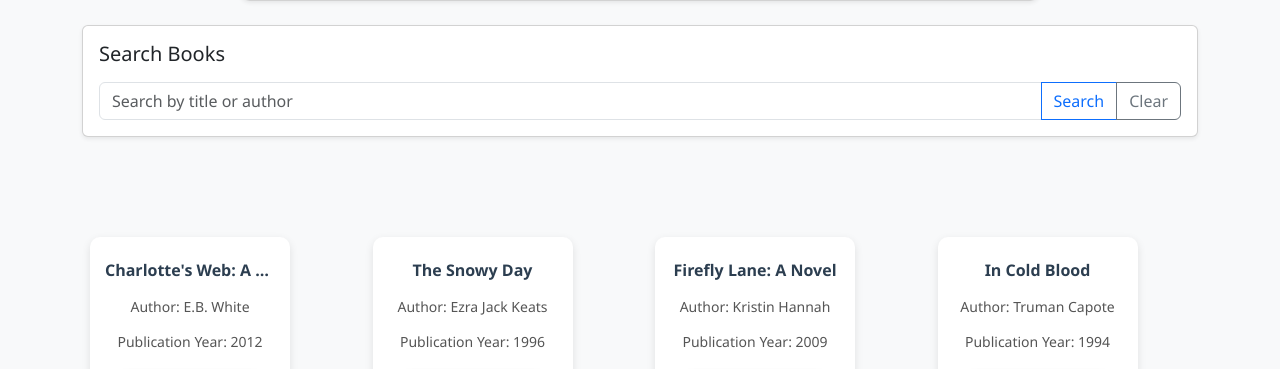
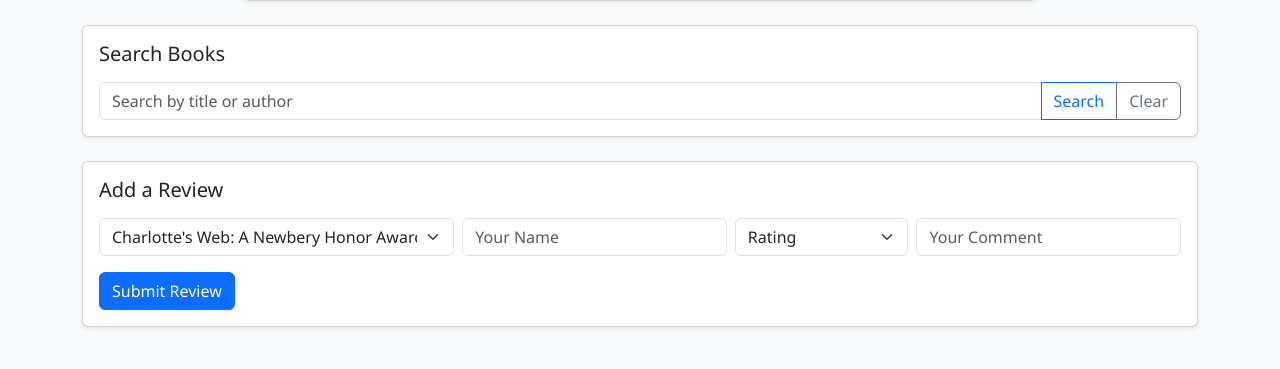
Before and after one commit to mkhan221/bookstore-flask-cloud, a Flask app: page / in a window 1280 px wide. Shown: the part 471-840 px from the top of the page. Run offline with Flask 2, Linux system fonts and the light colour scheme; data comes from the database, SQL or seed files in the repository; data that the repository does not hold is empty.

Commit message:
Added review UI and updated script.js

```diff
--- a/static/script.js
+++ b/static/script.js
@@ -1,197 +1,258 @@
-// Array to store book data
+// ======================================================
+// =============== BOOK STORE FRONTEND JS ===============
+// ======================================================
+
+// Store locally added books (UI only)
 const books = [];
 
-//Grab the author value
-const author = document.getElementById("author").value;
 
-// Function to add a book to the list and send it to the server
+// ======================================================
+// =============== ADD BOOK TO DATABASE =================
+// ======================================================
+
 function addBook() {
     const bookTitle = document.getElementById('title').value;
-    const author = document.getElementById('author').value;  // 👈 grab author
+    const author = document.getElementById('author').value;
     const publicationYear = document.getElementById('publicationYear').value;
     const imageUrl = document.getElementById('imageUrl').value;
 
-    // Create a JSON object with book data
     const bookData = {
         title: bookTitle,
-        author: author,  // 👈 include author
+        author: author,
         publication_year: publicationYear,
         image_url: imageUrl
     };
 
-    // Send the book data to the server via POST request
     fetch('/api/add_book', {
         method: 'POST',
-        headers: {
-            'Content-Type': 'application/json'
-        },
+        headers: {'Content-Type': 'application/json'},
         body: JSON.stringify(bookData)
     })
-        .then(response => response.json())
+    .then(r => r.json())
     .then(data => {
-            console.log(data.message);
-
-            // Add the new book data to the books array
+        console.log("Added:", data);
         books.push(bookData);
-
-            // Refresh the book list
         displayBooks();
+        loadBooksDropdown();  // refresh dropdown for reviews
     })
-        .catch(error => {
-            console.error('Error adding book:', error);
-        });
+    .catch(err => console.error("Error adding book:", err));
 }
 
-// Function to display books in the list
+
+// UI Message after adding a book
 function displayBooks() {
     const bookList = document.getElementById('bookList');
-    bookList.innerHTML = ''; // Clear existing book list
+    bookList.innerHTML = '';
 
     books.forEach(book => {
-        const bookElement = document.createElement('div');
-        bookElement.innerHTML = `
+        const el = document.createElement('div');
+        el.innerHTML = `
             <h2>Added Successfully: ${book.title}</h2>
             <p>Author: ${book.author ? book.author : 'Unknown'}</p>
             <p>Publication Year: ${book.publication_year}</p>
-            ${book.image_url ? `<img src="${book.image_url}" alt="Book Cover" width="120">` : ""}
+            ${book.image_url ? `<img src="${book.image_url}" width="120">` : ""}
         `;
-        bookList.appendChild(bookElement);
+        bookList.appendChild(el);
     });
 }
 
 
+// ======================================================
+// =============== SHOW ALL BOOKS =======================
+// ======================================================
 
-// Function to fetch and display all books from the server
 function showAllBooks() {
     fetch('/api/books')
-        .then(response => response.json())
+    .then(r => r.json())
     .then(data => {
-            const bookList = document.getElementById('allbooks');
-            bookList.innerHTML = ''; // Clear existing book list
-            console.log(data)
+        const container = document.getElementById("allbooks");
+        container.innerHTML = "";
+
         data.books.forEach(book => {
-                const bookElement = document.createElement('div');
-                bookElement.innerHTML = `
-                    <h2>${book.title}</h2>
-                    <p>Author: ${book.author ? book.author : 'Unknown'}</p>
-                    <p>Publication Year: ${book.publication_year}</p>
-                    ${book.image_url ? `<img src="${book.image_url}" alt="Book Cover" width="120">` : ""}
+            const col = document.createElement('div');
+            col.className = 'col';
+
+            col.innerHTML = `
+                <div class="card h-100 shadow-sm">
+                    ${book.image_url ? `<img src="${book.image_url}" class="card-img-top" style="height:250px; object-fit:cover;">` : ""}
+                    <div class="card-body">
+                        <h5>${book.title}</h5>
+                        <p><strong>Author:</strong> ${book.author || "Unknown"}</p>
+                        <p><small class="text-muted">Year: ${book.publication_year}</small></p>
+                    </div>
+                </div>
             `;
-                bookList.appendChild(bookElement);
+
+            container.appendChild(col);
         });
+
+        loadBooksDropdown();  // ensure dropdown stays updated
     })
-        .catch(error => {
-            console.error('Error fetching all books:', error);
-        });
+    .catch(err => console.error("Error fetching books:", err));
 }
 
 
-
-// At the bottom of script.js
-document.addEventListener("DOMContentLoaded", () => {
-    // Load all books automatically on page load
-    showAllBooks();
-
-    // Dark mode toggle
-    const toggleButton = document.getElementById("darkModeToggle");
-    toggleButton.addEventListener("click", () => {
-        document.body.classList.toggle("dark-mode");
-        toggleButton.textContent = document.body.classList.contains("dark-mode")
-            ? "☀️ Light Mode"
-            : "🌙 Dark Mode";
-    });
-
-    // Search input Enter key listener
-    const searchInput = document.getElementById("searchInput");
-    searchInput.addEventListener("keypress", function (e) {
-        if (e.key === "Enter") {
-            e.preventDefault();
-            if (searchInput.value.trim() === "") {
-                showAllBooks(); // reset if empty
-            } else {
-                searchBooks();  // run search
-            }
-        }
-    });
-});
-
+// ======================================================
+// ================== SEARCH BOOKS ======================
+// ======================================================
 
 function searchBooks() {
     const query = document.getElementById('searchInput').value.trim();
 
     if (!query) {
-        // If search is empty, reload full list
         showAllBooks();
         return;
     }
 
     fetch(`/api/search?q=${encodeURIComponent(query)}`)
-        .then(response => response.json())
+        .then(r => r.json())
         .then(data => {
-            const bookList = document.getElementById('allbooks');
-            bookList.innerHTML = '';
+            const list = document.getElementById('allbooks');
+            list.innerHTML = "";
 
             if (data.books.length === 0) {
-                bookList.innerHTML = `<p class="text-center text-muted">No results found for "${query}"</p>`;
+                list.innerHTML = `<p class="text-center text-muted">No results found.</p>`;
                 return;
             }
 
             data.books.forEach(book => {
                 const col = document.createElement('div');
                 col.className = 'col';
+
                 col.innerHTML = `
                     <div class="card h-100 shadow-sm">
-            ${book.image_url ? `<img src="${book.image_url}" class="card-img-top" style="height: 250px; object-fit: cover;" alt="Book Cover">` : ""}
-            <div class="card-body d-flex flex-column">
-                <h5 class="card-title">${book.title}</h5>
-                <p class="card-text"><strong>Author:</strong> ${book.author}</p>
-                <p class="card-text"><small class="text-muted">Year: ${book.publication_year}</small></p>
+                        ${book.image_url ? `<img src="${book.image_url}" class="card-img-top" style="height:250px; object-fit:cover;">` : ""}
+                        <div class="card-body">
+                            <h5>${book.title}</h5>
+                            <p><strong>Author:</strong> ${book.author}</p>
+                            <p><small class="text-muted">Year: ${book.publication_year}</small></p>
                         </div>
                     </div>
                 `;
-    bookList.appendChild(col);
+                list.appendChild(col);
             });
         })
-        .catch(error => {
-            console.error('Error searching books:', error);
+        .catch(err => console.error("Error searching books:", err));
+}
+
+
+// Clear search box
+function clearSearch() {
+    document.getElementById("searchInput").value = "";
+    showAllBooks();
+}
+
+
+// ======================================================
+// =============== DOM READY BOOTSTRAP ==================
+// ======================================================
+
+document.addEventListener("DOMContentLoaded", () => {
+    showAllBooks();
+    loadReviews();
+    loadBooksDropdown();
+
+    // Search Enter key
+    const searchInput = document.getElementById("searchInput");
+    searchInput.addEventListener("keypress", (e) => {
+        if (e.key === "Enter") {
+            e.preventDefault();
+            searchBooks();
+        }
+    });
+
+    // Dark Mode
+    const toggleButton = document.getElementById("darkModeToggle");
+    toggleButton.addEventListener("click", () => {
+        document.body.classList.toggle("dark-mode");
+
+        toggleButton.textContent =
+            document.body.classList.contains("dark-mode")
+                ? "☀️ Light Mode"
+                : "🌙 Dark Mode";
+    });
+});
+
+
+// ======================================================
+// =================== REVIEWS SECTION ==================
+// ======================================================
+
+// Auto-fill dropdown with book titles for review form
+async function loadBooksDropdown() {
+    const dropdown = document.getElementById("reviewBookTitle");
+    if (!dropdown) return;
+
+    const response = await fetch("/api/books");
+    const data = await response.json();
+
+    dropdown.innerHTML = "";
+
+    data.books.forEach(book => {
+        const opt = document.createElement("option");
+        opt.value = book.title;
+        opt.textContent = book.title;
+        dropdown.appendChild(opt);
     });
 }
 
 
-document.getElementById("searchInput").addEventListener("keypress", function(e) {
-    if (e.key === "Enter") {
-        searchBooks();
+// Submit a review
+async function submitReview() {
+    const book_title = document.getElementById("reviewBookTitle").value;
+    const reviewer = document.getElementById("reviewer").value;
+    const rating = document.getElementById("rating").value;
+    const comment = document.getElementById("comment").value;
+
+    if (!book_title || !reviewer || !rating || !comment) {
+        alert("Please fill all review fields.");
+        return;
     }
+
+    const payload = { book_title, reviewer, rating, comment };
+
+    const response = await fetch("/api/add_review", {
+        method: "POST",
+        headers: { "Content-Type": "application/json" },
+        body: JSON.stringify(payload)
     });
 
-function clearSearch() {
-    document.getElementById('searchInput').value = "";
-    showAllBooks(); // reload full book shelf
+    const result = await response.json();
+    console.log("Review Added:", result);
+
+    // Refresh the review list
+    loadReviews();
+
+    // Clear form inputs
+    document.getElementById("reviewer").value = "";
+    document.getElementById("rating").value = "";
+    document.getElementById("comment").value = "";
 }
 
-// ================== REVIEWS SECTION ==================
+
+// Load and show all reviews
 async function loadReviews() {
     try {
         const response = await fetch("/api/reviews");
         const data = await response.json();
-    const reviewsList = document.getElementById("reviewsList");
-    reviewsList.innerHTML = "";
+
+        const list = document.getElementById("reviewsList");
+        list.innerHTML = "";
 
         data.reviews.forEach(r => {
             const card = document.createElement("div");
             card.classList.add("review-card");
+
             card.innerHTML = `
                 <h5>${r.book_title}</h5>
                 <p><strong>Reviewer:</strong> ${r.reviewer}</p>
                 <p><strong>Rating:</strong> ⭐ ${r.rating}</p>
                 <p><strong>Comment:</strong> “${r.comment}”</p>
             `;
-      reviewsList.appendChild(card);
+
+            list.appendChild(card);
         });
     } catch (err) {
         console.error("Error loading reviews:", err);
     }
 }
-
-// Load reviews when page loads
-document.addEventListener("DOMContentLoaded", loadReviews);
--- a/templates/index.html
+++ b/templates/index.html
@@ -8,7 +8,7 @@
   <!-- Bootstrap 5 CSS -->
   <link href="https://cdn.jsdelivr.net/npm/bootstrap@5.3.3/dist/css/bootstrap.min.css" rel="stylesheet">
 
-  <!-- Your custom CSS (to override Bootstrap if needed) -->
+  <!-- Your custom CSS -->
   <link rel="stylesheet" href="{{ url_for('static', filename='styles.css') }}">
 </head>
 <body>
@@ -59,7 +59,7 @@
       </div>
     </div>
 
-    <!-- Search Section (Step 3 will make it functional) -->
+    <!-- Search Section -->
     <div class="card shadow-sm mb-4">
       <div class="card-body">
         <h2 class="h5 mb-3">Search Books</h2>
@@ -71,29 +71,61 @@
       </div>
     </div>
 
-    <!-- Recently Added Books -->
-    <div id="bookList" class="row gy-3">
-      <!-- JS will display “Added Successfully” preview here -->
+    <!--  ADD REVIEW FORM (NEW FEATURE)  -->
+    <div class="card shadow-sm mb-4">
+      <div class="card-body">
+        <h2 class="h5 mb-3">Add a Review</h2>
+
+        <div class="row g-2">
+          <!-- Dropdown with all book titles -->
+          <div class="col-md-4">
+            <select id="reviewBookTitle" class="form-select"></select>
+          </div>
+
+          <div class="col-md-3">
+            <input type="text" id="reviewer" class="form-control" placeholder="Your Name">
+          </div>
+
+          <div class="col-md-2">
+            <select id="rating" class="form-select">
+              <option value="">Rating</option>
+              <option value="1">★☆☆☆☆</option>
+              <option value="2">★★☆☆☆</option>
+              <option value="3">★★★☆☆</option>
+              <option value="4">★★★★☆</option>
+              <option value="5">★★★★★</option>
+            </select>
+          </div>
+
+          <div class="col-md-3">
+            <input type="text" id="comment" class="form-control" placeholder="Your Comment">
+          </div>
+        </div>
+
+        <div class="mt-3">
+          <button class="btn btn-primary" onclick="submitReview()">Submit Review</button>
+        </div>
+      </div>
     </div>
 
-    <!-- Book Shelf Grid -->
-    <div id="allbooks" class="row row-cols-1 row-cols-sm-2 row-cols-md-3 row-cols-lg-4 g-3">
-      <!-- JS will fill with cards -->
-    </div>
-
-    <!-- Reviews Section -->
+    <!--  REVIEWS DISPLAY SECTION  -->
     <section class="reviews-section mt-5">
-     <h2 class="text-center mb-4">📖 User Reviews</h2>
-     <div id="reviewsList" class="reviews-grid"></div>
+      <h2 class="text-center mb-4"> User Reviews</h2>
+      <div id="reviewsList" class="reviews-grid"></div>
     </section>
 
+    <!-- Recently Added Books Preview -->
+    <div id="bookList" class="row gy-3"></div>
+
+    <!-- All Books Grid -->
+    <div id="allbooks" class="row row-cols-1 row-cols-sm-2 row-cols-md-3 row-cols-lg-4 g-3"></div>
 
   </div>
 
-  <!-- Bootstrap JS Bundle (navbar toggle) -->
+  <!-- Bootstrap JS -->
   <script src="https://cdn.jsdelivr.net/npm/bootstrap@5.3.3/dist/js/bootstrap.bundle.min.js"></script>
 
-  <!-- Your custom script -->
+  <!-- Your script -->
   <script src="{{ url_for('static', filename='script.js') }}"></script>
 </body>
 </html>
```
Lines whose indentation alone changed are shown as unchanged.
